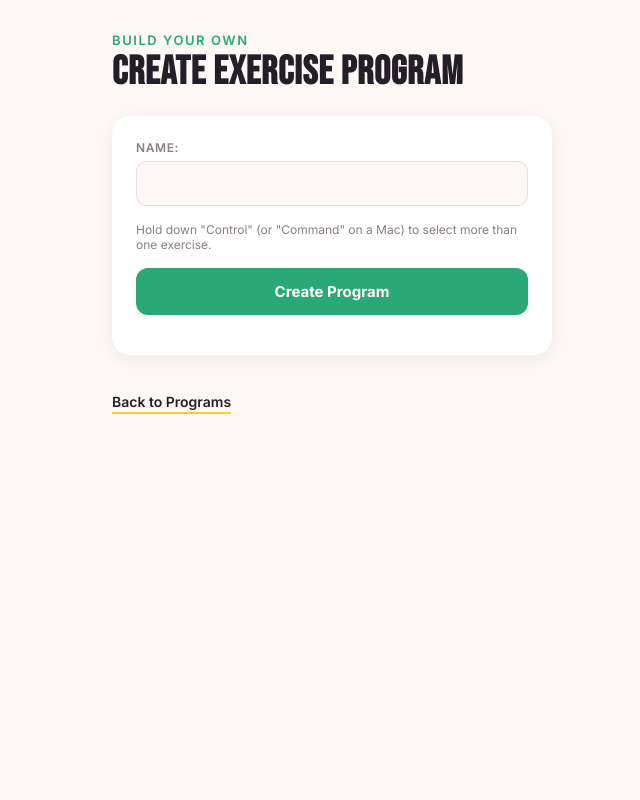
After one commit to nilugur/kivanc-tatlitug-wannabes, a Django app: page /tracker/create-exercise-program/ in a window 1280 px wide. The commit adds this page. Shown: the whole page, without its empty margins (308-948 px from the left). Run offline with Django 5.2, Linux system fonts and the light colour scheme; the visitor is signed in with stand-in values (Sample User, id 1).

Commit message:
Add exercise programs feature: official and custom programs with per-exercise durations

```diff
--- a/tracker/admin.py
+++ b/tracker/admin.py
@@ -2,6 +2,7 @@ from django.contrib import admin
 from .models.profiles import ClientProfile, DietitianProfile
 from .models.catalog import Food, Exercise
 from .models.logs import Meal, MealItem, ExerciseLog
+from .models.programs import ExerciseProgram, ExerciseProgramItem
 
 admin.site.register(ClientProfile)
 admin.site.register(DietitianProfile)
@@ -10,3 +11,5 @@ admin.site.register(Meal)
 admin.site.register(Exercise)
 admin.site.register(ExerciseLog)
 admin.site.register(MealItem)
+admin.site.register(ExerciseProgram)
+admin.site.register(ExerciseProgramItem)
--- a/tracker/forms.py
+++ b/tracker/forms.py
@@ -1,6 +1,7 @@
 from django import forms
 from .models.profiles import ClientProfile, DietitianProfile
 from .models.logs import MealItem, ExerciseLog
+from .models.programs import ExerciseProgram, ExerciseProgramItem
 
 
 class ClientProfileForm(forms.ModelForm):
@@ -28,3 +29,15 @@ class ExerciseLogForm(forms.ModelForm):
     class Meta:
         model = ExerciseLog
         fields = ["exercise", "duration_minutes"]
+
+
+class ExerciseProgramForm(forms.ModelForm):
+    class Meta:
+        model = ExerciseProgram
+        fields = ["name"]
+
+
+class ExerciseProgramItemForm(forms.ModelForm):
+    class Meta:
+        model = ExerciseProgramItem
+        fields = ["exercise", "duration_minutes"]
--- /dev/null
+++ b/tracker/models/programs.py
@@ -0,0 +1,20 @@
+from django.db import models
+from .catalog import Exercise
+from django.conf import settings
+
+
+class ExerciseProgram(models.Model):
+    name = models.CharField(max_length=200)
+    created_by = models.ForeignKey(settings.AUTH_USER_MODEL, on_delete=models.SET_NULL, null=True, blank=True)
+
+    def __str__(self):
+        return self.name
+
+
+class ExerciseProgramItem(models.Model):
+    program = models.ForeignKey(ExerciseProgram, on_delete=models.CASCADE)
+    exercise = models.ForeignKey(Exercise, on_delete=models.SET_NULL, null=True, blank=True)
+    duration_minutes = models.PositiveIntegerField()
+
+    def __str__(self):
+        return f"{self.program.name} - {self.exercise.exercise_name if self.exercise else 'Deleted Exercise'} - {self.duration_minutes} minutes"
--- /dev/null
+++ b/tracker/templates/tracker/create_exercise_program.html
@@ -0,0 +1,141 @@
+<style>
+@import url('https://fonts.googleapis.com/css2?family=Bebas+Neue&family=Inter:wght@400;500;600;700&display=swap');
+
+* {
+    box-sizing: border-box;
+}
+
+body {
+    margin: 0;
+    background: #FFF7F5;
+    font-family: 'Inter', sans-serif;
+    color: #241E28;
+}
+
+.page-wrap {
+    max-width: 480px;
+    margin: 0 auto;
+    padding: 32px 20px 60px;
+}
+
+.page-eyebrow {
+    font-size: 13px;
+    font-weight: 600;
+    letter-spacing: 0.12em;
+    text-transform: uppercase;
+    color: #2AA876;
+    margin: 0 0 4px;
+}
+
+.page-title {
+    font-family: 'Bebas Neue', sans-serif;
+    font-size: 40px;
+    letter-spacing: 0.02em;
+    margin: 0 0 24px;
+    line-height: 1;
+}
+
+.card {
+    background: #FFFFFF;
+    border-radius: 18px;
+    padding: 24px;
+    margin-bottom: 20px;
+    box-shadow: 0 4px 16px rgba(36, 30, 40, 0.06);
+}
+
+.card form p {
+    margin: 0 0 16px;
+}
+
+.card form label {
+    display: block;
+    font-size: 12px;
+    font-weight: 600;
+    letter-spacing: 0.05em;
+    text-transform: uppercase;
+    color: #8A7E88;
+    margin-bottom: 6px;
+}
+
+.card form input[type="text"],
+.card form select {
+    width: 100%;
+    padding: 12px 14px;
+    border-radius: 10px;
+    border: 1px solid #EBDEE3;
+    background: #FFF7F5;
+    font-family: 'Inter', sans-serif;
+    font-size: 15px;
+    color: #241E28;
+}
+
+.card form select[multiple] {
+    min-height: 180px;
+}
+
+.card form select:focus,
+.card form input:focus {
+    outline: none;
+    border-color: #2AA876;
+}
+
+.field-hint {
+    font-size: 12px;
+    color: #8A7E88;
+    margin: 6px 0 0;
+}
+
+.submit-btn {
+    width: 100%;
+    background: #2AA876;
+    color: #FFFFFF;
+    border: none;
+    font-family: 'Inter', sans-serif;
+    font-weight: 700;
+    font-size: 15px;
+    padding: 14px 16px;
+    border-radius: 12px;
+    cursor: pointer;
+    transition: transform 0.15s ease, background 0.15s ease;
+}
+
+.submit-btn:hover {
+    background: #1f8a60;
+    transform: translateY(-2px);
+}
+
+.done-link {
+    display: inline-block;
+    margin-top: 18px;
+    color: #241E28;
+    font-weight: 600;
+    font-size: 14px;
+    text-decoration: none;
+    border-bottom: 2px solid #FFC93C;
+    padding-bottom: 2px;
+}
+
+.errorlist {
+    list-style: none;
+    margin: 0 0 8px;
+    padding: 0;
+    color: #E8447A;
+    font-size: 13px;
+}
+</style>
+
+<div class="page-wrap">
+    <p class="page-eyebrow">Build your own</p>
+    <h2 class="page-title">Create Exercise Program</h2>
+
+    <div class="card">
+        <form method="post">
+            {% csrf_token %}
+            {{ exercise_program_form.as_p }}
+            <p class="field-hint">Hold down "Control" (or "Command" on a Mac) to select more than one exercise.</p>
+            <button class="submit-btn" type="submit">Create Program</button>
+        </form>
+    </div>
+
+    <a class="done-link" href="{% url 'tracker:exercise_programs' %}">Back to Programs</a>
+</div>
--- a/tracker/urls.py
+++ b/tracker/urls.py
@@ -18,4 +18,7 @@ urlpatterns = [
     path("delete-exercise/<int:exercise_id>/", exercises.DeleteExerciseView.as_view(), name="delete_exercise"),
     path("edit-meal_item/<int:meal_item_id>/", meals.EditMealItemView.as_view(), name="edit_meal_item"),
     path("edit-exercise/<int:exercise_id>/", exercises.EditExerciseView.as_view(), name="edit_exercise"),
+    path("exercise-programs/", exercises.ExerciseProgramListView.as_view(), name="exercise_programs"),
+    path("create-exercise-program/", exercises.CreateExerciseProgramView.as_view(), name="create_exercise_program"),
+    path("exercise-program/<int:program_id>/item/", exercises.AddExerciseProgramItemView.as_view(), name= "add_exercise_program_item")
     ]
--- a/tracker/views/exercises.py
+++ b/tracker/views/exercises.py
@@ -5,9 +5,11 @@ from django.views import View
 from django.contrib.auth.mixins import LoginRequiredMixin
 from django.core.exceptions import PermissionDenied
 from django.utils import timezone
+from django.db.models import Q
 
 from ..models.logs import ExerciseLog
-from ..forms import ExerciseLogForm
+from ..forms import ExerciseLogForm, ExerciseProgramForm, ExerciseProgramItemForm
+from ..models.programs import ExerciseProgram
 
 
 class AddExerciseView(LoginRequiredMixin, View):
@@ -69,3 +71,75 @@ class EditExerciseView(LoginRequiredMixin, View):
             return redirect("tracker:add_exercise")
         else:
             return render(request, "tracker/edit_exercise.html", {"exercise_log_form": exercise_log_form, "exercise_log": self.edited_item})
+
+
+class ExerciseProgramListView(LoginRequiredMixin, View):
+    def get(self, request):
+        programs = ExerciseProgram.objects.filter(
+            Q(created_by=None) | Q(created_by=request.user)
+        )
+        return render(
+            request, "tracker/exercise_programs.html", {"programs": programs}
+        )
+
+
+class CreateExerciseProgramView(LoginRequiredMixin, View):
+    def get(self, request):
+        exercise_program_form = ExerciseProgramForm()
+        return render(
+            request,
+            "tracker/create_exercise_program.html",
+            {"exercise_program_form": exercise_program_form},
+        )
+
+    def post(self, request):
+        exercise_program_form = ExerciseProgramForm(request.POST)
+        if exercise_program_form.is_valid():
+            new_program = exercise_program_form.save(commit=False)
+            new_program.created_by = request.user
+            new_program.save()
+            return redirect("tracker:add_exercise_program_item", program_id=new_program.id)
+
+        else:
+            return render(
+                request,
+                "tracker/create_exercise_program.html",
+                {"exercise_program_form": exercise_program_form},
+            )
+
+
+class AddExerciseProgramItemView(LoginRequiredMixin, View):
+    def setup(self, request, *args, **kwargs):
+        super().setup(request, *args, **kwargs)
+        self.program = get_object_or_404(ExerciseProgram, pk=kwargs["program_id"])
+        self.items = self.program.exerciseprogramitem_set.all()
+
+    def get(self, request, program_id):
+        exercise_program_item_form = ExerciseProgramItemForm()
+        return render(
+            request,
+            "tracker/add_exercise_program_item.html",
+            {"exercise_program_item_form": exercise_program_item_form,
+             "program": self.program,
+             "items": self.items
+            }
+
+        )
+
+    def post(self, request, program_id):
+        exercise_program_item_form = ExerciseProgramItemForm(request.POST)
+        if exercise_program_item_form.is_valid():
+            new_program_item = exercise_program_item_form.save(commit=False)
+            new_program_item.program = self.program
+            new_program_item.save()
+            return redirect("tracker:add_exercise_program_item", program_id=self.program.id)
+
+        else:
+            return render(
+                request,
+                "tracker/add_exercise_program_item.html",
+                {"exercise_program_item_form": exercise_program_item_form,
+                    "program": self.program,
+                    "items": self.items
+                }
+            )
```
Also changed, not shown: tracker/templates/tracker/add_exercise.html (+20 -0 lines), tracker/templates/tracker/add_exercise_program_item.html (added, +181 -0 lines), tracker/templates/tracker/exercise_programs.html (added, +183 -0 lines), tracker/migrations/0006_exerciseprogram.py (added), tracker/migrations/0007_remove_exerciseprogram_exercises_exerciseprogramitem.py (added).
